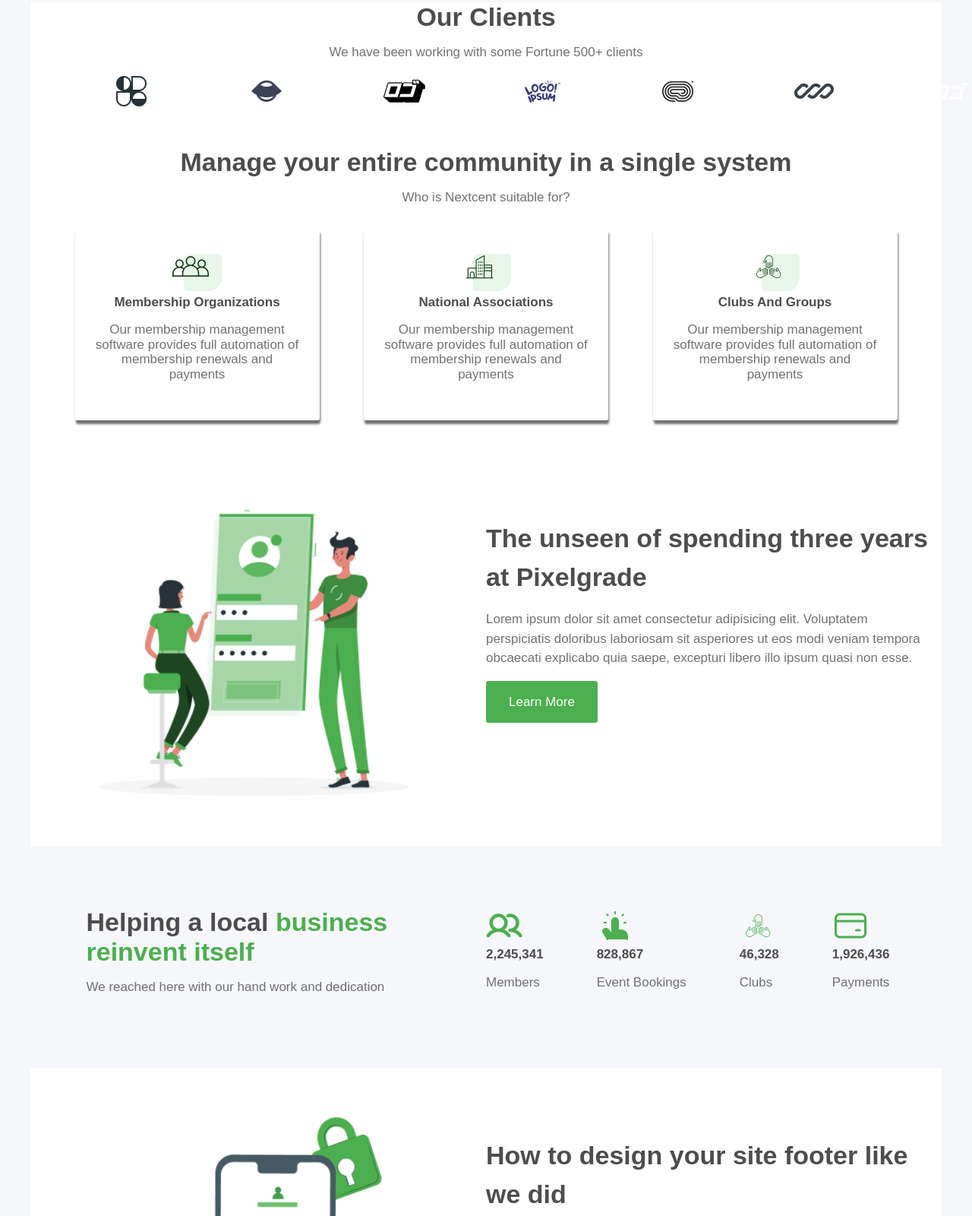
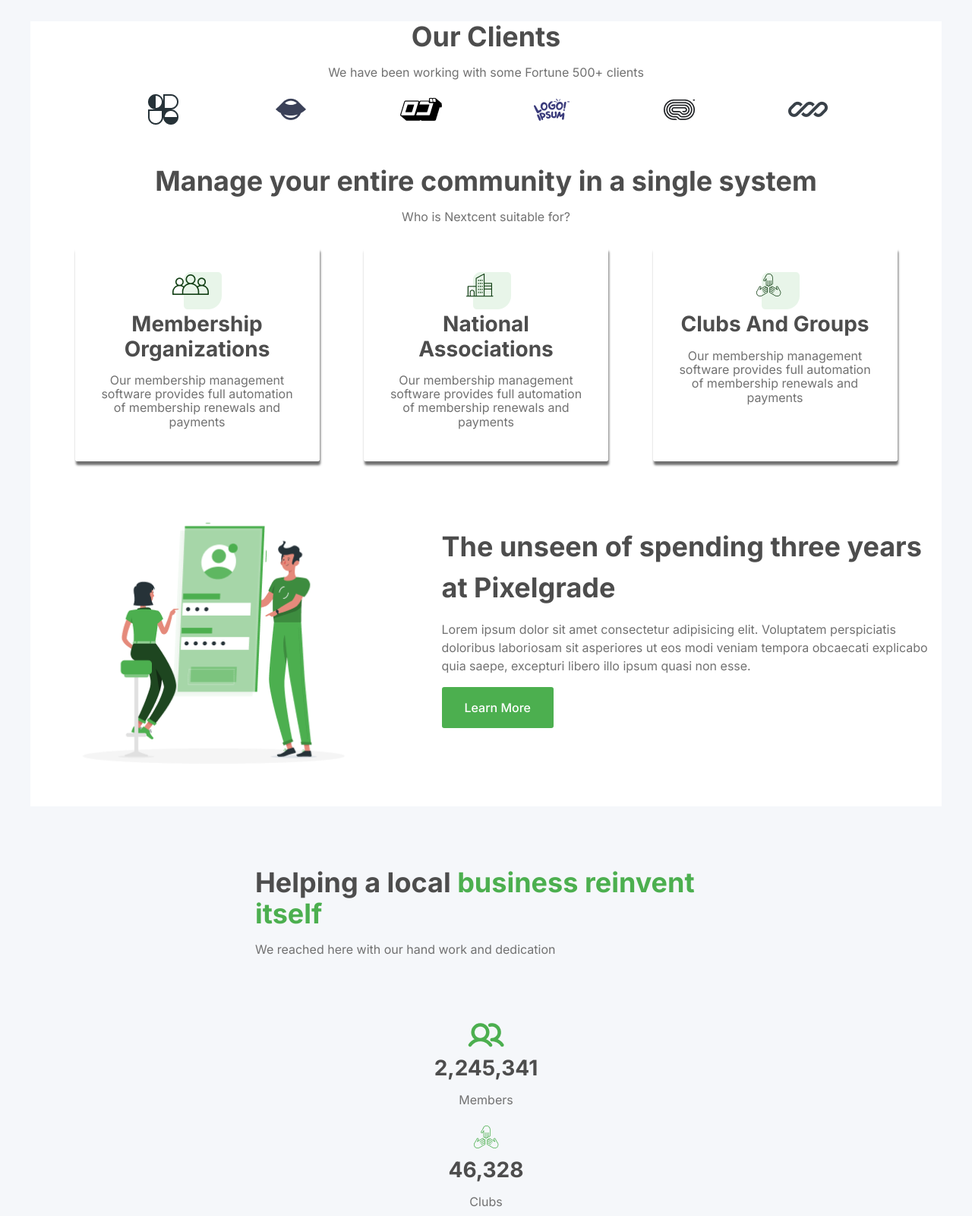
Before and after one commit to cjime200611-cell/clase-9-practica-figma, a website: page index.html in a window 1280 px wide. Shown: the part 500-2100 px from the top of the page at 76% size. Drawn offline with Linux system fonts and the light colour scheme.

Commit message:
Revision help-local

```diff
--- a/index.html
+++ b/index.html
@@ -2,6 +2,11 @@
 <html lang="es">
 
 <head>
+  <link rel="preconnect" href="https://fonts.googleapis.com">
+  <link rel="preconnect" href="https://fonts.gstatic.com" crossorigin>
+  <link
+    href="https://fonts.googleapis.com/css2?family=Inter:ital,opsz,wght@0,14..32,100..900;1,14..32,100..900&display=swap"
+    rel="stylesheet">
   <link rel="stylesheet" href="public/css/styles.css">
 </head>
 
@@ -48,7 +53,7 @@
     <div class="feature-bg bg-light">
       <div id="features" class="clearfix container">
         <div class="features-content">
-          <h3>Our Clients</h3>
+          <h2>Our Clients</h2>
           <p>We have been working with some Fortune 500+ clients</p>
         </div>
         <div class="feature-img">
@@ -63,8 +68,6 @@
           <img src="/img/Logo-4.png" alt="">
 
           <img src="/img/Logo-5.png" alt="">
-
-          <img src="/img/Vector.png" alt="">
         </div>
       </div>
     </div>
@@ -73,25 +76,25 @@
     <div class="community bg-light">
       <div id="community" class="clearfix container">
         <div class="community-content">
-          <h3>Manage your entire community in a single system</h3>
+          <h2>Manage your entire community in a single system</h2>
           <p>Who is Nextcent suitable for?</p>
         </div>
 
         <div class="community-card">
           <div class="card">
             <img src="/img/Icon.png" alt="" id="card">
-            <h4>Membership Organizations</h4>
+            <h3>Membership Organizations</h3>
             <p>Our membership management software provides full automation of membership renewals and payments</p>
           </div>
 
           <div class="card">
             <img src="/img/Icon (1).png" alt="" id="card">
-            <h4>National Associations</h4>
+            <h3>National Associations</h3>
             <p>Our membership management software provides full automation of membership renewals and payments</p>
           </div>
           <div class="card">
             <img src="/img/Icon (2).png" alt="" id="card">
-            <h4>Clubs And Groups</h4>
+            <h3>Clubs And Groups</h3>
             <p>Our membership management software provides full automation of membership renewals and payments</p>
           </div>
         </div>
@@ -102,7 +105,7 @@
     <div class="more-info bg-light">
       <div class="clearfix container">
         <div class="more-info-content">
-          <h3>The unseen of spending three years at Pixelgrade</h3>
+          <h2>The unseen of spending three years at Pixelgrade</h2>
           <p>Lorem ipsum dolor sit amet consectetur adipisicing elit. Voluptatem perspiciatis doloribus laboriosam sit
             asperiores ut eos modi veniam tempora obcaecati explicabo quia saepe, excepturi libero illo ipsum quasi non
             esse.</p>
@@ -118,32 +121,32 @@
       <div class="help-local bg-light">
         <div class="clearfix container">
           <div class="help-local-content">
-            <h3>Helping a local <span>business reinvent itself</span></h3>
+            <h2>Helping a local <span>business reinvent itself</span></h2>
             <p>We reached here with our hand work and dedication</p>
           </div>
 
           <div class="help-local-items">
             <div class="items">
               <img src="/img/Icon6.png" alt="">
-              <h4>2,245,341</h4>
+              <h3>2,245,341</h3>
               <p>Members</p>
             </div>
 
             <div class="items">
+              <img src="/img/Icon-1.png" alt="">
+              <h3>46,328</h3>
+              <p>Clubs</p>
+            </div>
+
+            <div class="items">
               <img src="/img/Icon-2.png" alt="">
-              <h4>828,867</h4>
+              <h3>828,867</h3>
               <p>Event Bookings</p>
             </div>
 
             <div class="items">
-              <img src="/img/Icon-1.png" alt="">
-              <h4>46,328</h4>
-              <p>Clubs</p>
-            </div>
-
-            <div class="items">
               <img src="/img/Icon-3.png" alt="">
-              <h4>1,926,436</h4>
+              <h3>1,926,436</h3>
               <p>Payments</p>
             </div>
           </div>
@@ -154,7 +157,7 @@
       <div class="other-info bg-light">
         <div class="clearfix container">
           <div class="other-info-content">
-            <h3>How to design your site footer like we did</h3>
+            <h2>How to design your site footer like we did</h2>
             <p>Lorem ipsum dolor sit amet consectetur, adipisicing elit. Nam, voluptatum! Esse debitis culpa dolorem ea
               veniam illo necessitatibus aliquid consectetur accusamus! Esse officia, ex libero optio odio possimus
               praesentium blanditiis at ad modi incidunt placeat dolorum nulla similique non iste harum. Recusandae ex
@@ -178,7 +181,7 @@
               delectus. Repellat nobis porro atque illo at! Aliquam culpa eveniet voluptate, ab laboriosam voluptatum
               pariatur minima nesciunt perspiciatis deserunt possimus ipsa ad illum magni eligendi illo odio
               necessitatibus ratione ipsum quo! Dolorum, delectus!</p>
-            <h3><span>Tim Smith</span></h3>
+            <h2><span>Tim Smith</span></h2>
             <p>British Dragon Boat Racing Association</p>
 
             <div class="customers-icons">
@@ -222,7 +225,7 @@
         <div class="marketing bg-light">
           <div class="clearfix container">
             <div class="marketing-content">
-              <h3>Caring is the new marketing</h3>
+              <h2>Caring is the new marketing</h2>
               <p>The Nextcent blog is the best place to read about the latest membership insights, trends and more. See
                 who's joining the community, read about how our community are increasing their membership income and
                 lot's
@@ -277,7 +280,7 @@
       <!-- Demo -->
       <div class="demo bg-light">
         <div class="clearfix container">
-          <h2>Pellentesque suscipit fringilla libero eu.</h2>
+          <h4>Pellentesque suscipit fringilla libero eu.</h4>
           <a href="#" class="btn big">Get a Demo</a>
         </div>
       </div>
--- a/sass/_settings.scss
+++ b/sass/_settings.scss
@@ -1,6 +1,6 @@
 // Tipografia
-$font: 'Arial', sans-serif;
-$sizeDefault: 17px;
+$font: 'Inter', sans-serif;
+$sizeDefault: 16px;
 
 // Colors
 $color-primary: #4CAF4F;
--- a/sass/partials/_community.scss
+++ b/sass/partials/_community.scss
@@ -10,12 +10,11 @@
 
 .card {
     width: 270px;
-    height: 200px;
+    height: 230px;
     padding: 25px;
     border: 1px solid white;
     margin: 15px;
     border-radius: 3px;
     text-align: center;
     box-shadow: 1px 5px 3px $text-color;
-    margin-bottom: 40px;
 }
--- a/sass/partials/_features.scss
+++ b/sass/partials/_features.scss
@@ -5,8 +5,7 @@
 .feature-img {
     display: flex;
     flex-direction: row;
-    gap: 130px;
-    align-items: center;
+    gap: 120px;
+    justify-content: center;
     margin-bottom: 50px;
-    margin-left: 8%;
 }
--- a/sass/partials/_help-local.scss
+++ b/sass/partials/_help-local.scss
@@ -1,21 +1,22 @@
 .help-local {
     background-color: #F5F7FA;
+    display: flex;
 }
 
 .help-local-content {
-    width: 45%;
-    float: left;
+    // width: 55%;
+    flex-basis: 55%;
     margin-left: 5%;
     margin-top: 80px;
     margin-bottom: 80px;
-    align-items: center;
 }
 
 .help-local-items {
-    width: 50%;
-    margin-top: 80px;
-    float: right;
-    display: flex;
-    flex-wrap: wrap;
-    gap: 70px;
+    flex-basis: 38%;
+    margin-top: 50px;
+    // display: flex;
+    // flex-wrap: wrap;
+    gap: 80px;
+    text-align: center;
+    justify-content: center;
 }
--- a/sass/partials/_marketing.scss
+++ b/sass/partials/_marketing.scss
@@ -16,11 +16,12 @@
     margin-left: 4%;
     margin-right: 4%;
     align-self: flex-start;
+    margin-top: -130px;
 }
 
 .cards {
-    width: 245px;
-    height: 100px;
+    width: 250px;
+    height: 140px;
     padding: 20px;
     padding-bottom: 20px;
     background-color: #F5F7FA;
@@ -29,6 +30,7 @@
     text-align: center;
     box-shadow: 0px 1px 3px $text-color;
     margin-bottom: 40px;
+    text-align: center;
 
     a {
         color: $color-primary;
--- a/sass/partials/_more-info.scss
+++ b/sass/partials/_more-info.scss
@@ -1,19 +1,18 @@
 .more-info-img {
-    width: 45%;
+    width: 38%;
     float: left;
 
     img {
-        margin-left: 3%;
+        margin-left: 1%;
         width: 100%;
     }
 }
 
 .more-info-content {
-    width: 50%;
+    width: 55%;
     float: right;
     margin-left: 4%;
-    margin-top: 90px;
-    margin-bottom: 90px;
-    align-items: center;
+    margin-top: 70px;
+    margin-bottom: 70px;
     line-height: 1.5;
 }
--- a/sass/partials/_new-service.scss
+++ b/sass/partials/_new-service.scss
@@ -1,22 +1,18 @@
-.new-service {
-    padding: 60px 0;
-}
-
 .new-service-content {
-    width: 50%;
+    width: 60%;
     float: left;
-    margin-left: 4%;
     margin-top: 100px;
+    margin-left: 2%;
     margin-bottom: 90px;
     align-items: center;
 }
 
 .new-service-img {
-    width: 45%;
+    width: 33%;
     float: left;
     img {
-        width: 60%;
-        margin-left: 20%;
+        width: 90%;
+        margin-left: 10%;
         margin-top: 50px;
     }
 }
--- a/sass/partials/_other-info.scss
+++ b/sass/partials/_other-info.scss
@@ -1,5 +1,5 @@
 .other-info-content {
-    width: 50%;
+    width: 55%;
     float: right;
     margin-left: 4%;
     margin-top: 90px;
@@ -9,10 +9,10 @@
 }
 
 .other-info-img {
-    width: 45%;
+    width: 38%;
     float: left;
     img {
-        width: 90%;
+        width: 100%;
         margin-top: 60px;
         margin-bottom: 60px;
         margin-left: 10%;
--- a/sass/partials/_tag-general.scss
+++ b/sass/partials/_tag-general.scss
@@ -9,7 +9,7 @@ body {
 }
 
 h1 {
-    font-size: 3rem;
+    font-size: 4rem;
     color: $tittle-color;
     margin: 0;
     margin-bottom: 20px;
@@ -19,8 +19,8 @@ h1 {
     }
 }
 
-h3 {
-    font-size: 2rem;
+h2 {
+    font-size: 2.25rem;
     color: $tittle-color;
     margin: 0;
     margin-bottom: 10px;
@@ -30,13 +30,17 @@ h3 {
     }
 }
 
-h4 {
-    font-size: 1rem;
+h3 {
+    font-size: 1.75rem;
     color: $tittle-color;
     margin: 0;
     margin-bottom: 10px;
 }
 
+h4 {
+    font-size: 4rem;
+}
+
 p {
     color: $text-color;
 }
```
Also changed, not shown: public/css/styles.css, 1 other file.
